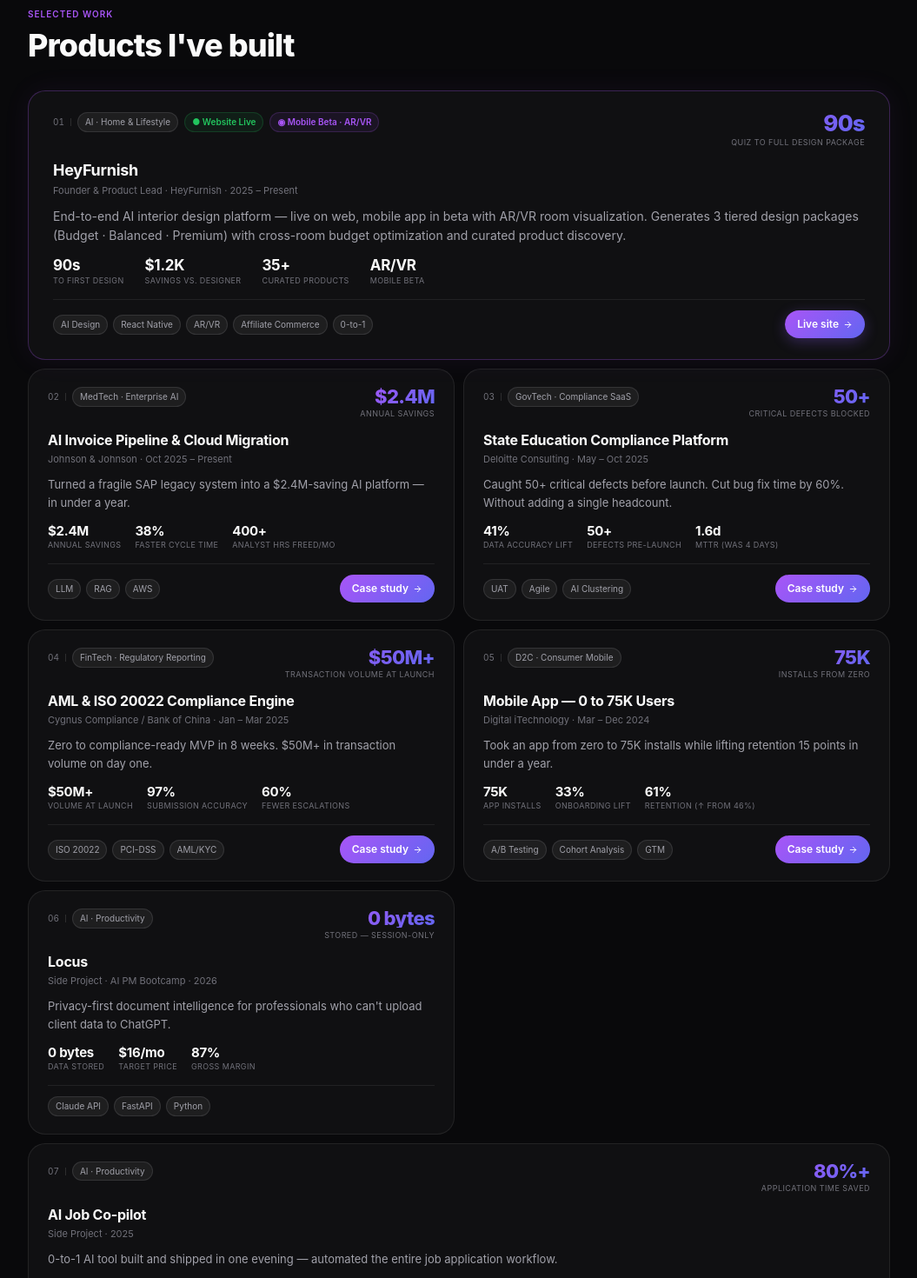
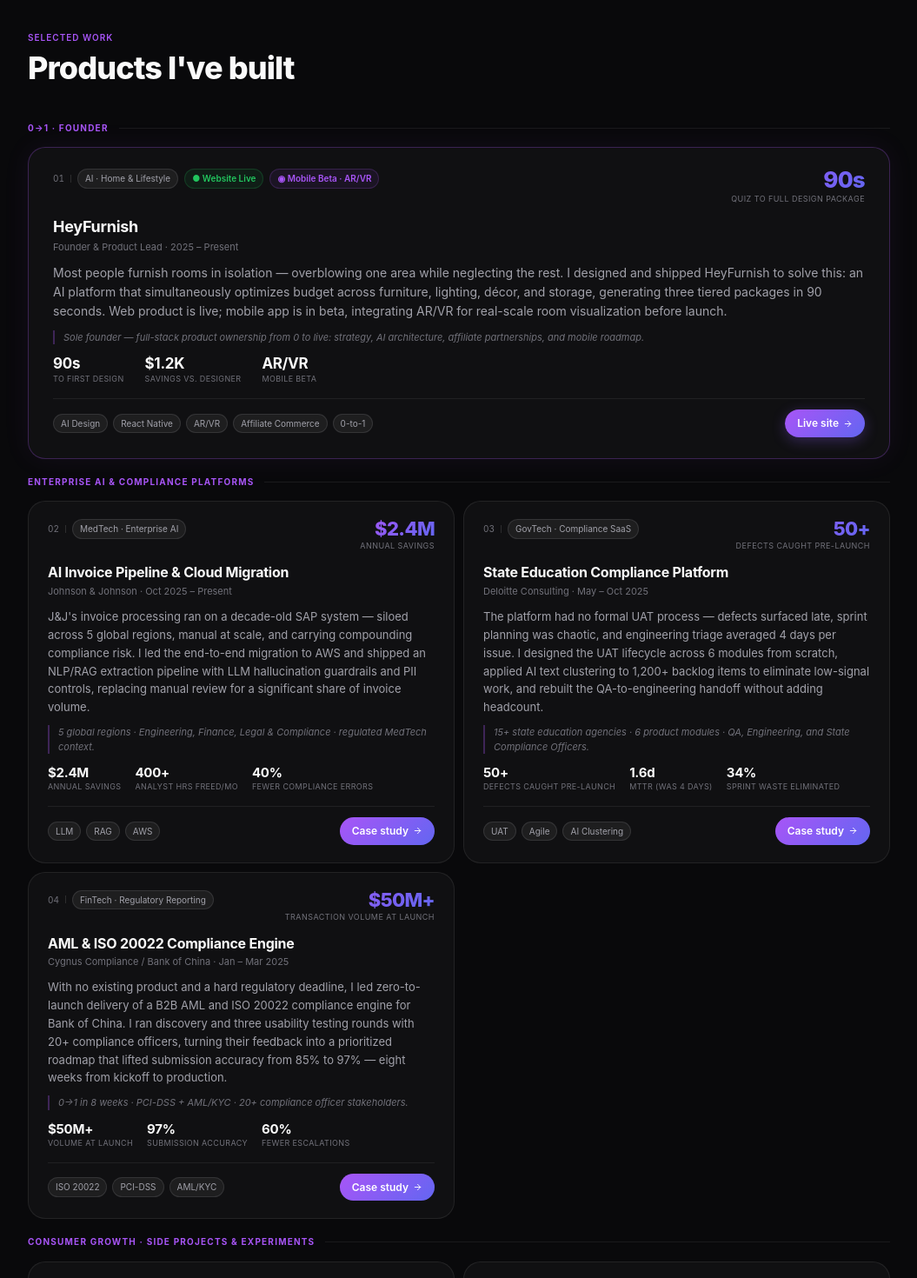
Before and after one commit to shubhamshrivastava11/shubham-portfolio, a React (Vite) app: page / in a window 1280 px wide. Shown: the part 1180-2650 px from the top of the page at 87% size, without its empty margins (112-1167 px from the left). Built offline with nearby package versions, Linux system fonts and the light colour scheme.

Commit message:
UX rewrite: Senior PM hooks, scope lines, group labels, updated bio
Co-Authored-By: Claude Sonnet 4.6 <noreply@anthropic.com>

```diff
--- a/src/App.jsx
+++ b/src/App.jsx
@@ -33,10 +33,11 @@ const projects = [
   {
     slug: null, index: '01', tag: 'AI · Home & Lifestyle',
     title: 'HeyFurnish',
-    company: 'Founder & Product Lead · HeyFurnish', period: '2025 – Present',
+    company: 'Founder & Product Lead', period: '2025 – Present',
     heroValue: '90s', heroLabel: 'quiz to full design package',
-    hook: 'End-to-end AI interior design platform — live on web, mobile app in beta with AR/VR room visualization. Generates 3 tiered design packages (Budget · Balanced · Premium) with cross-room budget optimization and curated product discovery.',
-    metrics: [{ value: '90s', label: 'To first design' }, { value: '$1.2K', label: 'Savings vs. designer' }, { value: '35+', label: 'Curated products' }, { value: 'AR/VR', label: 'Mobile beta' }],
+    hook: 'Most people furnish rooms in isolation — overblowing one area while neglecting the rest. I designed and shipped HeyFurnish to solve this: an AI platform that simultaneously optimizes budget across furniture, lighting, décor, and storage, generating three tiered packages in 90 seconds. Web product is live; mobile app is in beta, integrating AR/VR for real-scale room visualization before launch.',
+    scope: 'Sole founder — full-stack product ownership from 0 to live: strategy, AI architecture, affiliate partnerships, and mobile roadmap.',
+    metrics: [{ value: '90s', label: 'To first design' }, { value: '$1.2K', label: 'Savings vs. designer' }, { value: 'AR/VR', label: 'Mobile beta' }],
     tags: ['AI Design', 'React Native', 'AR/VR', 'Affiliate Commerce', '0-to-1'],
     url: 'https://www.heyfurnish.com',
     featured: true,
@@ -47,17 +48,19 @@ const projects = [
     title: 'AI Invoice Pipeline & Cloud Migration',
     company: 'Johnson & Johnson', period: 'Oct 2025 – Present',
     heroValue: '$2.4M', heroLabel: 'annual savings',
-    hook: 'Turned a fragile SAP legacy system into a $2.4M-saving AI platform — in under a year.',
-    metrics: [{ value: '$2.4M', label: 'Annual savings' }, { value: '38%', label: 'Faster cycle time' }, { value: '400+', label: 'Analyst hrs freed/mo' }],
+    hook: "J&J's invoice processing ran on a decade-old SAP system — siloed across 5 global regions, manual at scale, and carrying compounding compliance risk. I led the end-to-end migration to AWS and shipped an NLP/RAG extraction pipeline with LLM hallucination guardrails and PII controls, replacing manual review for a significant share of invoice volume.",
+    scope: '5 global regions · Engineering, Finance, Legal & Compliance · regulated MedTech context.',
+    metrics: [{ value: '$2.4M', label: 'Annual savings' }, { value: '400+', label: 'Analyst hrs freed/mo' }, { value: '40%', label: 'Fewer compliance errors' }],
     tags: ['LLM', 'RAG', 'AWS', 'Microservices', 'PII Compliance'],
   },
   {
     slug: 'deloitte-compliance', index: '03', tag: 'GovTech · Compliance SaaS',
     title: 'State Education Compliance Platform',
     company: 'Deloitte Consulting', period: 'May – Oct 2025',
-    heroValue: '50+', heroLabel: 'critical defects blocked',
-    hook: 'Caught 50+ critical defects before launch. Cut bug fix time by 60%. Without adding a single headcount.',
-    metrics: [{ value: '41%', label: 'Data accuracy lift' }, { value: '50+', label: 'Defects pre-launch' }, { value: '1.6d', label: 'MTTR (was 4 days)' }],
+    heroValue: '50+', heroLabel: 'defects caught pre-launch',
+    hook: 'The platform had no formal UAT process — defects surfaced late, sprint planning was chaotic, and engineering triage averaged 4 days per issue. I designed the UAT lifecycle across 6 modules from scratch, applied AI text clustering to 1,200+ backlog items to eliminate low-signal work, and rebuilt the QA-to-engineering handoff without adding headcount.',
+    scope: '15+ state education agencies · 6 product modules · QA, Engineering, and State Compliance Officers.',
+    metrics: [{ value: '50+', label: 'Defects caught pre-launch' }, { value: '1.6d', label: 'MTTR (was 4 days)' }, { value: '34%', label: 'Sprint waste eliminated' }],
     tags: ['UAT', 'Agile', 'AI Clustering', 'Multi-agency'],
   },
   {
@@ -65,7 +68,8 @@ const projects = [
     title: 'AML & ISO 20022 Compliance Engine',
     company: 'Cygnus Compliance / Bank of China', period: 'Jan – Mar 2025',
     heroValue: '$50M+', heroLabel: 'transaction volume at launch',
-    hook: 'Zero to compliance-ready MVP in 8 weeks. $50M+ in transaction volume on day one.',
+    hook: 'With no existing product and a hard regulatory deadline, I led zero-to-launch delivery of a B2B AML and ISO 20022 compliance engine for Bank of China. I ran discovery and three usability testing rounds with 20+ compliance officers, turning their feedback into a prioritized roadmap that lifted submission accuracy from 85% to 97% — eight weeks from kickoff to production.',
+    scope: '0→1 in 8 weeks · PCI-DSS + AML/KYC · 20+ compliance officer stakeholders.',
     metrics: [{ value: '$50M+', label: 'Volume at launch' }, { value: '97%', label: 'Submission accuracy' }, { value: '60%', label: 'Fewer escalations' }],
     tags: ['ISO 20022', 'PCI-DSS', 'AML/KYC', 'Python ML'],
   },
@@ -74,26 +78,29 @@ const projects = [
     title: 'Mobile App — 0 to 75K Users',
     company: 'Digital iTechnology', period: 'Mar – Dec 2024',
     heroValue: '75K', heroLabel: 'installs from zero',
-    hook: 'Took an app from zero to 75K installs while lifting retention 15 points in under a year.',
-    metrics: [{ value: '75K', label: 'App installs' }, { value: '33%', label: 'Onboarding lift' }, { value: '61%', label: 'Retention (↑ from 46%)' }],
+    hook: 'The app launched with minimal traction — a broken onboarding funnel was killing conversions before users experienced core value. I ran 5 sequential A/B tests to fix the funnel, built a behavioral cohort framework to identify and re-engage high-churn segments, and executed a GTM plan that hit 40% DAU/MAU within the first quarter post-launch.',
+    scope: 'Full product lifecycle ownership — roadmap, experimentation, analytics, and GTM · D2C consumer mobile.',
+    metrics: [{ value: '75K', label: 'Installs from zero' }, { value: '61%', label: 'Retention (↑ from 46%)' }, { value: '33%', label: 'Onboarding lift' }],
     tags: ['A/B Testing', 'Cohort Analysis', 'GTM', 'Retention'],
   },
   {
     slug: null, index: '06', tag: 'AI · Productivity',
     title: 'Locus',
-    company: 'Side Project · AI PM Bootcamp', period: '2026',
+    company: 'Founder · AI PM Bootcamp', period: '2026',
     heroValue: '0 bytes', heroLabel: 'stored — session-only',
-    hook: 'Privacy-first document intelligence for professionals who can\'t upload client data to ChatGPT.',
-    metrics: [{ value: '0 bytes', label: 'Data stored' }, { value: '$16/mo', label: 'Target price' }, { value: '87%', label: 'Gross margin' }],
+    hook: "CPAs, auditors, and consultants need AI to work with sensitive documents — but can't risk uploading client data to cloud tools. Locus solves this with session-only document intelligence: documents live in RAM only and are destroyed at session end. Validated the core insight through 10+ VoC interviews; building toward MVP with a zero-storage RAG pipeline targeting 87% gross margin.",
+    scope: 'Solo founder · AI PM Bootcamp Cohort 9 · VoC interviews complete · MVP in active development.',
+    metrics: [{ value: '0 bytes', label: 'Data stored' }, { value: '4M+', label: 'Addressable professionals' }, { value: '87%', label: 'Gross margin target' }],
     tags: ['Claude API', 'FastAPI', 'Python', 'LangChain', 'Privacy'],
   },
   {
     slug: null, index: '07', tag: 'AI · Productivity',
     title: 'AI Job Co-pilot',
     company: 'Side Project', period: '2025',
-    heroValue: '80%+', heroLabel: 'application time saved',
-    hook: '0-to-1 AI tool built and shipped in one evening — automated the entire job application workflow.',
-    metrics: [{ value: '80%+', label: 'Time saved per app' }, { value: '1 eve', label: 'Built & deployed' }, { value: '3', label: 'Real apps tested' }],
+    heroValue: '80%+', heroLabel: 'time saved per application',
+    hook: 'Tailoring a job application well takes 45–90 minutes of high-effort, repetitive work that degrades across multiple applications. I built an AI tool in one evening that automates the full workflow — ATS keyword gap analysis, resume bullet tailoring, and contextual cover letter generation — then dogfooded it on real applications to Merative, Headspace, and Intuit.',
+    scope: 'Solo build · shipped and validated on real applications in one evening.',
+    metrics: [{ value: '80%+', label: 'Time saved per app' }, { value: '3', label: 'Tasks automated' }, { value: '1 eve', label: 'Built & deployed' }],
     tags: ['LLMs', 'Python', 'NLP', 'ATS Optimization', 'GenAI'],
   },
 ];
@@ -236,9 +243,8 @@ export default function App() {
           </motion.p>
 
           {/* Bio */}
-          <motion.p {...up(0.1)} style={{ fontSize: '1rem', color: C.muted, maxWidth: '420px', margin: '0 auto 28px', lineHeight: 1.65 }}>
-            6+ years building AI products at J&J, Deloitte, and Bank of China.
-            I turn high-stakes ambiguity into products that ship and scale.
+          <motion.p {...up(0.1)} style={{ fontSize: '1rem', color: C.muted, maxWidth: '480px', margin: '0 auto 28px', lineHeight: 1.65 }}>
+            I build AI-native products across regulated enterprise systems and consumer markets — from $2.4M savings pipelines at J&J to founding HeyFurnish from zero. I lead with discovery, move fast with data, and own outcomes end-to-end.
           </motion.p>
 
           {/* CTAs */}
@@ -294,8 +300,24 @@ export default function App() {
           </motion.div>
 
           <div className="grid grid-cols-1 md:grid-cols-2" style={{ gap: '10px' }}>
-            {projects.map((p, i) => {
-              const isLastOdd = !p.featured && i === projects.length - 1 && projects.length % 2 !== 0;
+            {[
+              { _groupLabel: '0→1 · Founder' },
+              ...projects.slice(0, 1),
+              { _groupLabel: 'Enterprise AI & Compliance Platforms' },
+              ...projects.slice(1, 4),
+              { _groupLabel: 'Consumer Growth · Side Projects & Experiments' },
+              ...projects.slice(4),
+            ].map((item, i) => {
+              if (item._groupLabel) {
+                return (
+                  <div key={`g-${i}`} style={{ gridColumn: '1 / -1', display: 'flex', alignItems: 'center', gap: '12px', padding: '8px 0 4px' }}>
+                    <span style={{ fontSize: '0.625rem', fontWeight: 700, color: C.purple, textTransform: 'uppercase', letterSpacing: '0.12em', whiteSpace: 'nowrap' }}>{item._groupLabel}</span>
+                    <div style={{ flex: 1, height: '1px', background: 'rgba(255,255,255,0.07)' }}/>
+                  </div>
+                );
+              }
+              const p = item;
+              const isLastOdd = !p.featured && p === projects[projects.length - 1] && projects.slice(4).length % 2 !== 0;
               const spanFull = p.featured || isLastOdd;
               return (
                 <motion.article key={i} {...up(i * 0.04)} className="glass-card"
@@ -327,7 +349,12 @@ export default function App() {
                   <p style={{ fontSize: '0.6875rem', color: C.subtle, marginBottom: '10px' }}>{p.company} · {p.period}</p>
 
                   {/* Hook */}
-                  <p style={{ fontSize: p.featured ? '0.875rem' : '0.8125rem', color: C.muted, lineHeight: 1.6, marginBottom: '14px', flex: 1 }}>{p.hook}</p>
+                  <p style={{ fontSize: p.featured ? '0.875rem' : '0.8125rem', color: C.muted, lineHeight: 1.6, marginBottom: p.scope ? '10px' : '14px', flex: 1 }}>{p.hook}</p>
+
+                  {/* Scope line */}
+                  {p.scope && (
+                    <p style={{ fontSize: '0.6875rem', color: C.subtle, lineHeight: 1.5, marginBottom: '14px', paddingLeft: '10px', borderLeft: '2px solid rgba(168,85,247,0.3)', fontStyle: 'italic' }}>{p.scope}</p>
+                  )}
 
                   {/* Metrics row */}
                   <div style={{ display: 'flex', gap: p.featured ? '24px' : '16px', marginBottom: '14px', flexWrap: 'wrap' }}>
```
